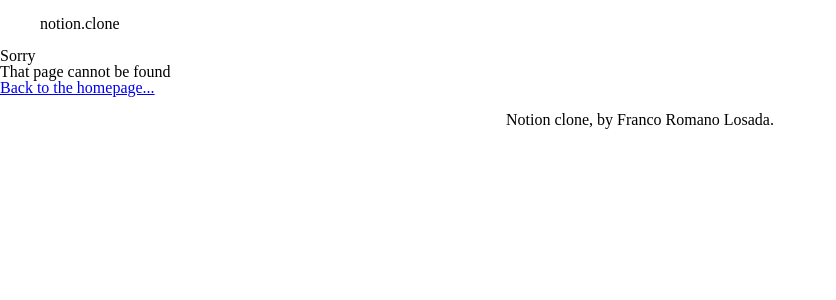
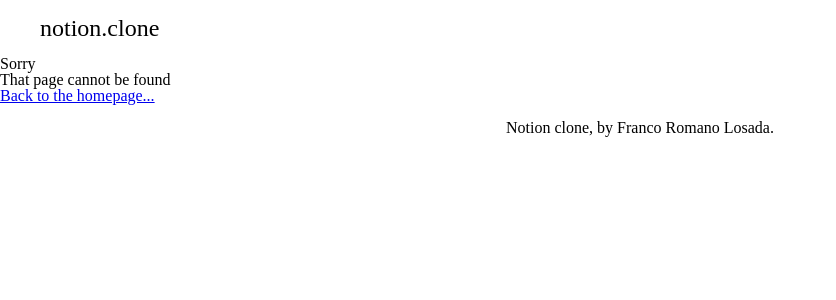
Before and after one commit to fprl/texteditor-like-notion, a React (Create React App) app in the folder react-ui/: page /notes in a window 1280 px wide. Shown: the top 300 px of the page, without its empty margins (0-836 px from the left). Built offline with nearby package versions, Linux system fonts and the light colour scheme.

Commit message:
Added text to global styles

```diff
--- a/react-ui/src/styles/global-styles.js
+++ b/react-ui/src/styles/global-styles.js
@@ -9,6 +9,7 @@ const GlobalStyles = createGlobalStyle`
     --color-text: black;
     --color-text-inverse: white;
     --color-background: white;
+    --color-hover: hsl(6, 0%, 92%);
     --color-primary: #2F0079;
     --color-primary-rgb: 47,0,121;
     --color-secondary-rgb: 0,0,0;
@@ -18,17 +19,38 @@ const GlobalStyles = createGlobalStyle`
     --width-container: 90%;
     --width-card-frame: 17.775rem;
     --max-width-container: 40rem;
-    --spacing-xxs: .25rem;
+
+    --text-base: 1rem;
+    --text-lg: 1.125rem;
+    --text-xl: 1.25rem;
+    --text-2xl: 1.5rem;
+    --text-3xl: 1.875rem;
+    --text-4xl: 2.25rem;
+
+    --spacing-xxs: .15rem;
     --spacing-xs: .5rem;
     --spacing-s: 1rem;
     --spacing-m: 1.5rem;
     --spacing-l: 2rem;
   }
+
   body {
     font-size: 16px;
     font-family: 'Roboto', sans-serif;
     font-weight: 400;
   }
+
+  h1 {
+    font-size: var(--text-3xl);
+  }
+
+  h2 {
+    font-size: var(--text-2xl);
+  }
+
+  h3 {
+    font-size: var(--text-xl);
+  }
 `
 
 export default GlobalStyles
```
